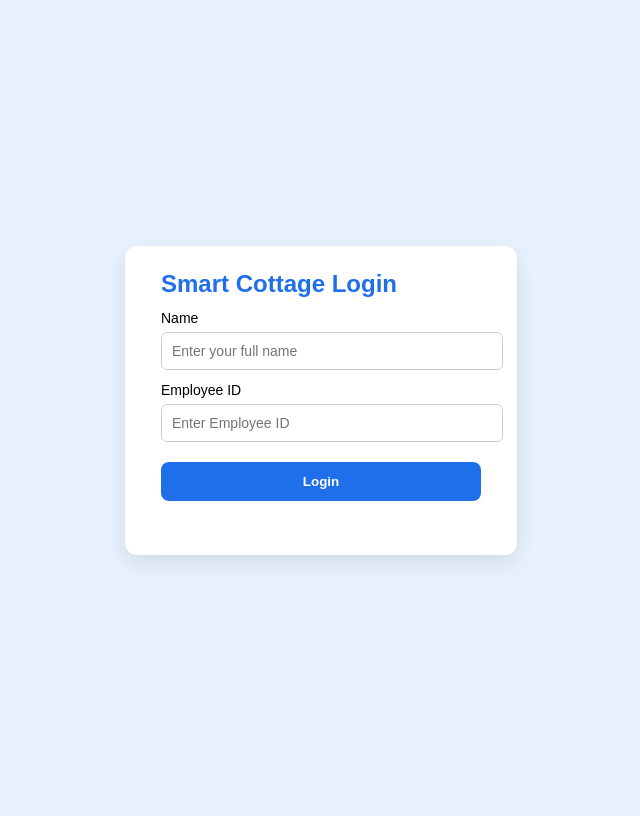
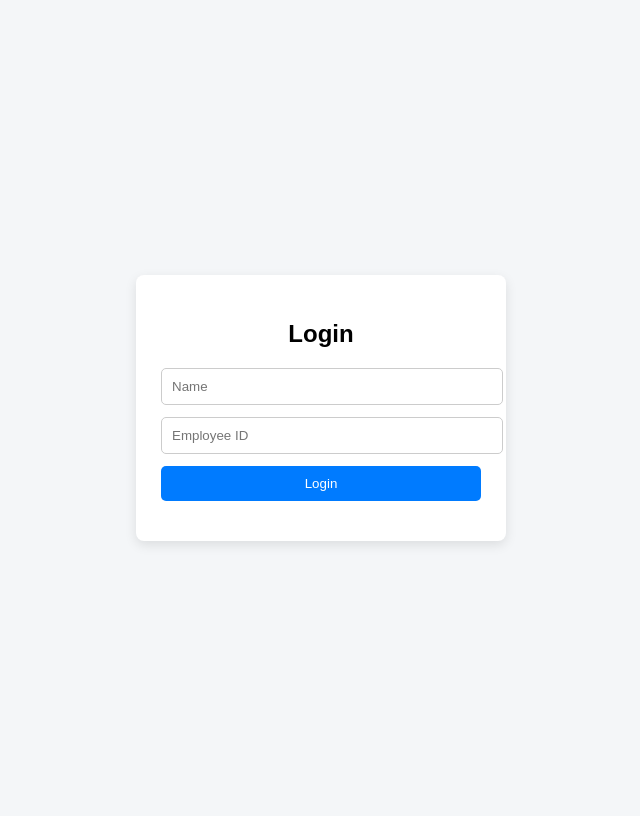
Before and after one commit to MASTER-DAX/cottage-app, a Flask app: page / in a window 1280 px wide. Shown: the whole page, without its empty margins (319-959 px from the left). Before the commit the page ends 563 px from the top, so only its background shows below. Run offline with Flask 3, Linux system fonts and the light colour scheme.

Commit message:
Update login.html

```diff
--- a/templates/login.html
+++ b/templates/login.html
@@ -2,82 +2,107 @@
 <html lang="en">
 <head>
   <meta charset="UTF-8">
+  <title>Mobile App Login</title>
   <meta name="viewport" content="width=device-width, initial-scale=1.0">
-<title>Smart Cottage — Login</title>
   <style>
-  body { font-family: Arial, sans-serif; display: flex; justify-content: center; align-items: center; height: 100vh; background: #e8f2ff; margin: 0; }
-  .container { background: #fff; padding: 24px 36px; border-radius: 12px; width: 320px; box-shadow: 0 8px 24px rgba(0,0,0,0.1); }
-  h2 { margin: 0 0 12px 0; color: #1f6feb; }
-  label { display: block; margin-top: 12px; font-size: 14px; }
-  input { width: 100%; padding: 10px; margin-top: 6px; border-radius: 6px; border: 1px solid #ccc; font-size: 14px; }
-  button { width: 100%; padding: 12px; margin-top: 20px; background: #1f6feb; color: #fff; border: none; border-radius: 8px; cursor: pointer; font-weight: bold; }
-  #message { margin-top: 12px; font-size: 13px; min-height: 18px; }
+    body {
+      font-family: Arial, sans-serif;
+      background: #f4f6f8;
+      display: flex;
+      align-items: center;
+      justify-content: center;
+      height: 100vh;
+    }
+    .login-box {
+      background: #fff;
+      padding: 25px;
+      width: 320px;
+      border-radius: 8px;
+      box-shadow: 0 4px 12px rgba(0,0,0,0.1);
+    }
+    h2 {
+      text-align: center;
+      margin-bottom: 20px;
+    }
+    input {
+      width: 100%;
+      padding: 10px;
+      margin-bottom: 12px;
+      border: 1px solid #ccc;
+      border-radius: 5px;
+    }
+    button {
+      width: 100%;
+      padding: 10px;
+      background: #007bff;
+      color: white;
+      border: none;
+      border-radius: 5px;
+      cursor: pointer;
+    }
+    button:hover {
+      background: #0056b3;
+    }
+    .result {
+      margin-top: 15px;
+      font-size: 14px;
+      text-align: center;
+    }
   </style>
 </head>
 <body>
 
-<div class="container">
-  <h2>Smart Cottage Login</h2>
-  <form id="loginForm">
-    <label for="name">Name</label>
-    <input type="text" id="name" required placeholder="Enter your full name">
+<div class="login-box">
+  <h2>Login</h2>
 
-    <label for="employee_id">Employee ID</label>
-    <input type="text" id="employee_id" required placeholder="Enter Employee ID">
+  <input type="text" id="name" placeholder="Name" />
+  <input type="text" id="employee_id" placeholder="Employee ID" />
 
-    <button type="submit">Login</button>
-    <div id="message"></div>
-  </form>
+  <button onclick="login()">Login</button>
+
+  <div class="result" id="result"></div>
 </div>
 
 <script>
-const form = document.getElementById("loginForm");
-const message = document.getElementById("message");
+  const MOBILE_BACKEND_URL = "https://cottage-app.onrender.com/api/login";
 
-// 🔹 Palitan ito ng deployed mobile backend URL
-const MOBILE_BACKEND_URL = "https://smart-cottage-mobile.onrender.com";
+  async function login() {
+    const name = document.getElementById("name").value.trim();
+    const employee_id = document.getElementById("employee_id").value.trim();
+    const result = document.getElementById("result");
 
-form.addEventListener("submit", async (e) => {
-  e.preventDefault();
-
-  message.style.color = "#374151";
-  message.textContent = "Checking credentials…";
-
-  const payload = {
-    name: document.getElementById("name").value.trim(),
-    employee_id: document.getElementById("employee_id").value.trim()
-  };
+    result.innerHTML = "Logging in...";
 
     try {
-    const res = await fetch(`${MOBILE_BACKEND_URL}/api/login`, {
+      const res = await fetch(MOBILE_BACKEND_URL, {
         method: "POST",
-      headers: { "Content-Type": "application/json" },
-      body: JSON.stringify(payload)
+        headers: {
+          "Content-Type": "application/json"
+        },
+        body: JSON.stringify({ name, employee_id })
       });
 
-    const json = await res.json();
+      const data = await res.json();
 
-    if (res.ok && json.success) {
-      message.style.color = "green";
-      message.textContent = "Login successful!";
+      if (!data.success) {
+        result.innerHTML = "❌ " + data.message;
+        result.style.color = "red";
+        return;
+      }
 
-      // 🔹 Save user info locally
-      localStorage.setItem("user", JSON.stringify(json.user));
-
-      // 🔹 Redirect to main dashboard page
-      setTimeout(() => {
-        window.location.href = "/main.html";
-      }, 800);
-    } else {
-      message.style.color = "#d14343";
-      message.textContent = json.message || "Invalid credentials";
+      result.style.color = "green";
+      result.innerHTML = `
+        ✅ Login Success<br>
+        <b>Name:</b> ${data.user.name}<br>
+        <b>Employee ID:</b> ${data.user.employee_id}<br>
+        <b>Access:</b> ${data.user.access_level}<br>
+        <b>Cottage:</b> ${data.user.cottage}
+      `;
+    } catch (err) {
+      result.style.color = "red";
+      result.innerHTML = "❌ Server error";
     }
-  } catch (err) {
-    message.style.color = "#d14343";
-    message.textContent = "Server error, try again.";
-    console.error(err);
   }
-});
 </script>
 
 </body>
```
Lines whose indentation alone changed are shown as unchanged.
